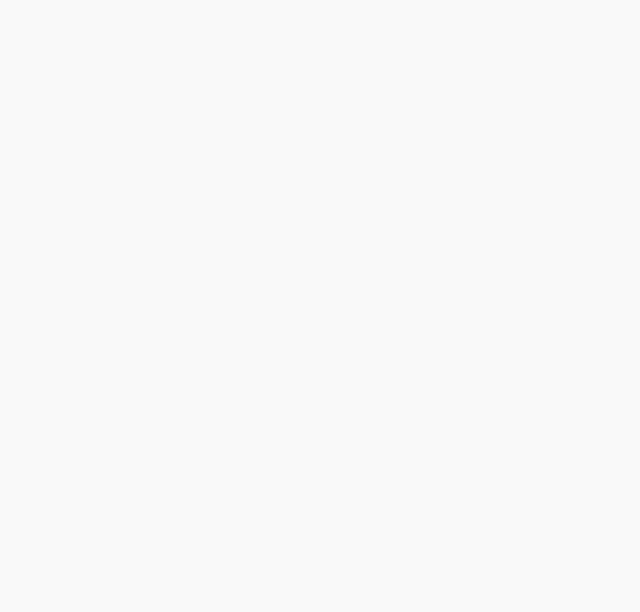
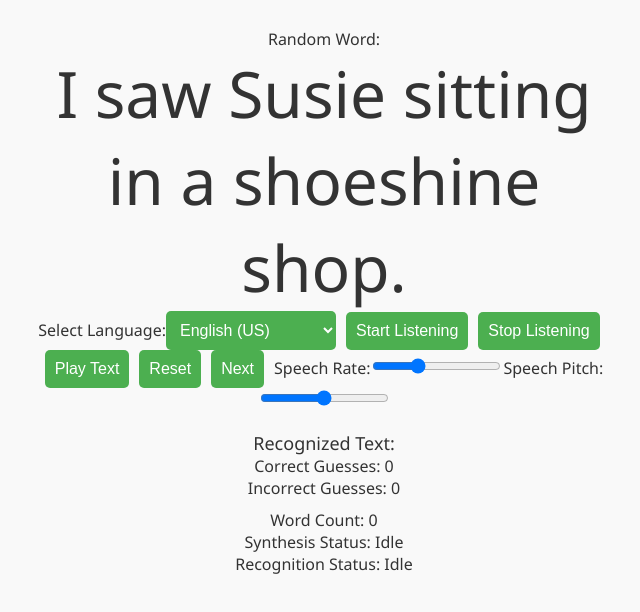
Before and after one commit to Jojo10x/VocalizeIQ, a React (Vite) app: page /menu/game in a window 1280 px wide. Shown: the top 612 px of the page, without its empty margins (316-956 px from the left). Built offline with nearby package versions, Linux system fonts and the light colour scheme.

Commit message:
added game

```diff
--- /dev/null
+++ b/src/Data/tonguetwisster.json
@@ -0,0 +1,17 @@
+{
+    "words": [
+      "Fuzzy Wuzzy was a bear. Fuzzy Wuzzy had no hair. Fuzzy Wuzzy wasn’t very fuzzy, was he?",
+      "How can a clam cram in a clean cream can",
+      "To sit in solemn silence in a dull, dark dock in a pestilential prison with a life-ong lock awaiting the sensation of a short sharp shock from a cheap and chippy chopper on a big black block ",
+      "Vivacious Val vacuumed Violet’s very vivid vehicle",
+      "Betty loves the velvet vest best",
+      "Seventy-seven benevolent elephants ",
+      "Cooks cook cupcakes quickly ",
+      "I scream, you scream, we all scream for ice cream ",
+      "Peter Piper picked a peck of pickled peppers. A peck of pickled peppers Peter Piper picked.If Peter Piper picked a peck of pickled peppers, Where’s the peck of pickled peppers Peter Piper picked?",
+      "She sells seashells by the seashore.",
+      "I saw Susie sitting in a shoeshine shop.",
+      "Fuzzy Wuzzy was a bear. Fuzzy Wuzzy had no hair. Fuzzy Wuzzy wasn’t fuzzy, was he?",
+      "I have got a date at a quarter to eight; I’ll see you at the gate, so don’t be late."
+    ]
+}
--- a/src/Menu/Game.jsx
+++ b/src/Menu/Game.jsx
@@ -1,13 +1,179 @@
+import {  useState, useEffect } from 'react';
+import data from '../Data/tonguetwisster.json';
 import '../App.css'
 
 
 function Game() {
+    const [recognizedText, setRecognizedText] = useState('');
+    const [feedback, setFeedback] = useState('');
+    const [confirmation, setConfirmation] = useState('');
+    const [accent, setAccent] = useState('en-US');
+    const [wordCount, setWordCount] = useState(0);
+    const [synthesisStatus, setSynthesisStatus] = useState('Idle');
+    const [recognitionStatus, setRecognitionStatus] = useState('Idle');
+    const [randomWord, setRandomWord] = useState(0);
+    const [correctCount, setCorrectCount] = useState(0);
+    const [incorrectCount, setIncorrectCount] = useState(0);
+
+    const recognition = new (window.webkitSpeechRecognition || window.SpeechRecognition)();
+    recognition.continuous = true;
+    recognition.interimResults = true;
+
+    useEffect(() => {
+        if (data && data.words && data.words.length > 0) {
+            const randomIndex = Math.floor(Math.random() * data.words.length);
+            setRandomWord(data.words[randomIndex]);
+        } else {
+            console.error("Data is not in the expected format");
+        }
+    }, []);
+
+    recognition.onstart = () => {
+        setRecognitionStatus('Listening...');
+    };
+
+    recognition.onresult = (event) => {
+        const recognized = event.results[0][0].transcript;
+        setRecognizedText(recognized);
+        clearTimeout(feedbackTimeout);
+        setFeedback('');
+    };
+
+    recognition.onend = () => {
+        setRecognitionStatus('Idle');
+        clearTimeout(feedbackTimeout);
+        setFeedback('');
+    };
+
+    recognition.onerror = (event) => {
+        setRecognitionStatus('Error');
+        clearTimeout(feedbackTimeout);
+        setFeedback('Error occurred during speech recognition: ' + event.error);
+    };
+
+    let feedbackTimeout;
+
+    const startListening = () => {
+        recognition.lang = accent;
+        recognition.start();
+    };
+
+    const NextWord = ()=>{
+        const randomIndex = Math.floor(Math.random() * data.words.length);
+        setRandomWord(data.words[randomIndex]);
+        setRecognizedText('');
+        setConfirmation('');
+        recognition.start();
+    }
+
+    const stopListening = () => {
+        recognition.stop();
+        const userInput = recognizedText.trim().toLowerCase();
+        const isCorrect = userInput === randomWord.trim().toLowerCase();
+        if (isCorrect) {
+            setCorrectCount(prevCount => prevCount + 1);
+            setConfirmation('Correct!');
+        } else {
+            setIncorrectCount(prevCount => prevCount + 1);
+            setConfirmation('Incorrect. Try again.');
+        }
+        setWordCount(prevCount => prevCount + 1);
 
 
-  return (
-    <div className="admin-dashboard-container">
-    </div>
-  );
+    };
+
+    const playText = () => {
+        const textToRead = randomWord.trim();
+        const synth = window.speechSynthesis;
+        const utterance = new SpeechSynthesisUtterance(textToRead);
+        utterance.lang = accent;
+        utterance.rate = parseFloat(document.getElementById('speechRate').value);
+        utterance.pitch = parseFloat(document.getElementById('speechPitch').value);
+
+        setSynthesisStatus('Playing...');
+        synth.cancel();
+        synth.speak(utterance);
+
+        utterance.onend = () => {
+            setSynthesisStatus('Idle');
+            synth.cancel();
+        };
+
+        utterance.onerror = (event) => {
+            setSynthesisStatus('Error');
+            setFeedback('Error occurred during speech synthesis: ' + event.error);
+        };
+    };
+    const resetGame = () => {
+        setWordCount(0);
+        setRecognizedText('');
+        setFeedback('');
+        setConfirmation('');
+
+        const randomIndex = Math.floor(Math.random() * data.words.length);
+        setRandomWord(data.words[randomIndex]);
+    };
+    console.log()
+
+    return (
+      <>
+        <div className="container">
+          <label>Random Word:</label>
+          <div id="randomWord">{randomWord}</div>
+
+          <label htmlFor="languageSelect">Select Language:</label>
+          <select
+            id="languageSelect"
+            onChange={(e) => setAccent(e.target.value)}
+          >
+            <option value="en-US">English (US)</option>
+            <option value="en-GB">English (UK)</option>
+            <option value="en-AU">English (Australia)</option>
+          </select>
+
+          <button onClick={startListening}>Start Listening</button>
+          <button onClick={stopListening}>Stop Listening</button>
+          <button onClick={playText}>Play Text</button>
+          <button onClick={resetGame}>Reset</button>
+          <button onClick={NextWord}>Next</button>
+
+          <label htmlFor="speechRate">Speech Rate:</label>
+          <input
+            type="range"
+            id="speechRate"
+            min="0.5"
+            max="2"
+            step="0.1"
+            defaultValue="1"
+          />
+
+          <label htmlFor="speechPitch">Speech Pitch:</label>
+          <input
+            type="range"
+            id="speechPitch"
+            min="0"
+            max="2"
+            step="0.1"
+            defaultValue="1"
+          />
+
+          <div id="recognizedText">Recognized Text: {recognizedText}</div>
+          <div id="correctCount">Correct Guesses: {correctCount}</div>
+            <div id="incorrectCount">Incorrect Guesses: {incorrectCount}</div>
+            <div id="confirmation" className={correctCount > 0 || incorrectCount > 0 ? (correctCount > 0 ? 'correct' : 'incorrect') : ''}>
+                {confirmation}
+            </div>
+          <div id="feedback" style={{ color: "#ffa500" }}>
+            {feedback}
+          </div>
+          <div id="wordCount">Word Count: {wordCount}</div>
+          <div id="synthesisStatus">Synthesis Status: {synthesisStatus}</div>
+          <div id="recognitionStatus">
+            Recognition Status: {recognitionStatus}
+          </div>
+        </div>
+      </>
+    );
 }
 
 export default Game;
--- a/src/Menu/TestLevel.jsx
+++ b/src/Menu/TestLevel.jsx
@@ -1,5 +1,5 @@
 import {  useState, useEffect } from 'react';
-import data from '../data.json';
+import data from '../Data/data.json';
 import { db , auth} from "../Firebase-config";
 import { doc, updateDoc,setDoc, getDoc, } from "firebase/firestore";
 
@@ -178,7 +178,7 @@ const TestLevel = () => {
           <button onClick={saveTotalCorrectGuesses}>Save</button>
           <button onClick={NextWord}>Next</button>
 
-          {/* <label htmlFor="speechRate">Speech Rate:</label>
+          <label htmlFor="speechRate">Speech Rate:</label>
           <input
             type="range"
             id="speechRate"
@@ -196,7 +196,7 @@ const TestLevel = () => {
             max="2"
             step="0.1"
             defaultValue="1"
-          /> */}
+          />
 
           <div id="recognizedText">Recognized Text: {recognizedText}</div>
           <div id="correctCount">Correct Guesses: {correctCount}</div>
```
Also changed, not shown: src/Data/data.json (renamed from src/data.json).
